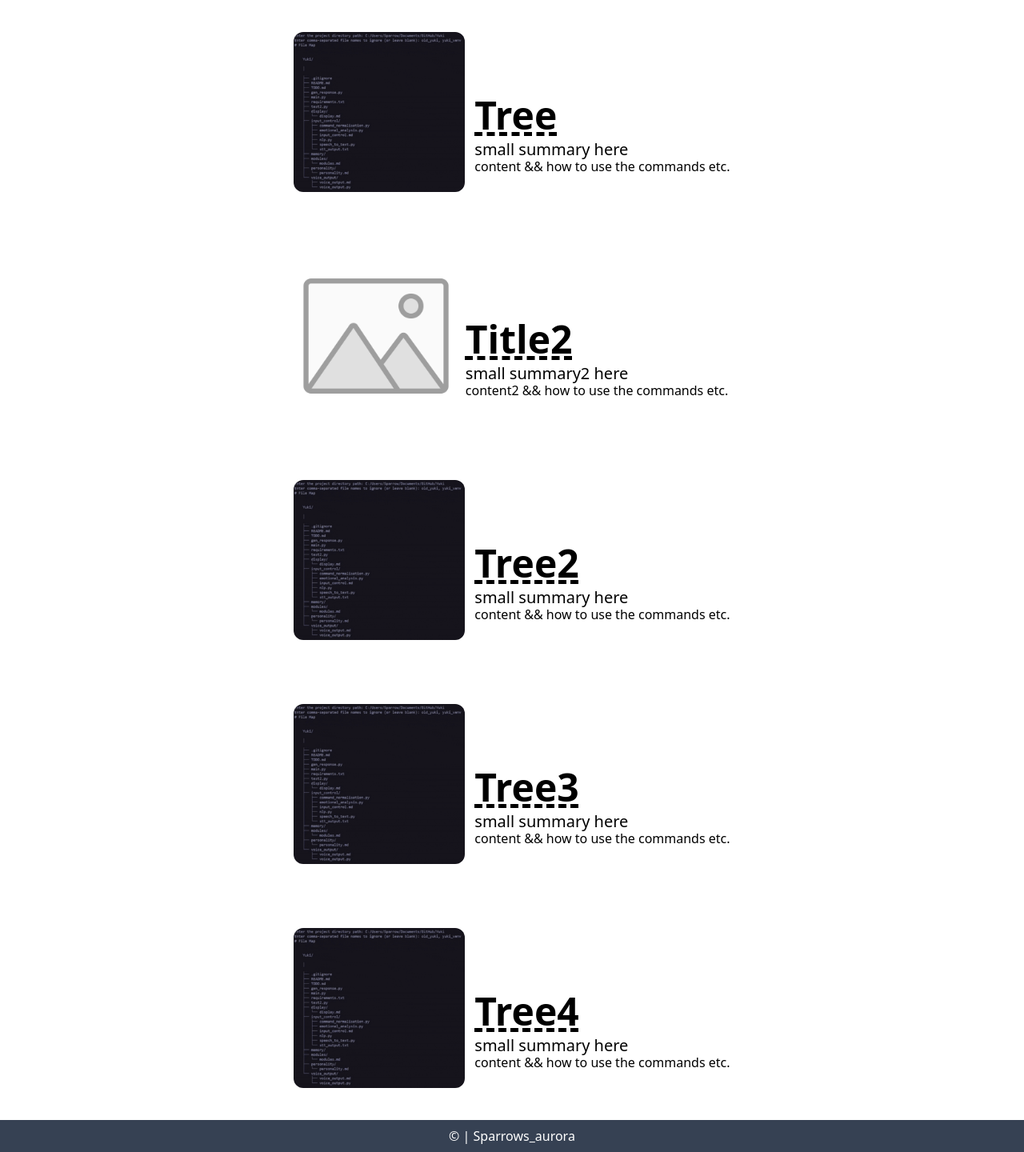
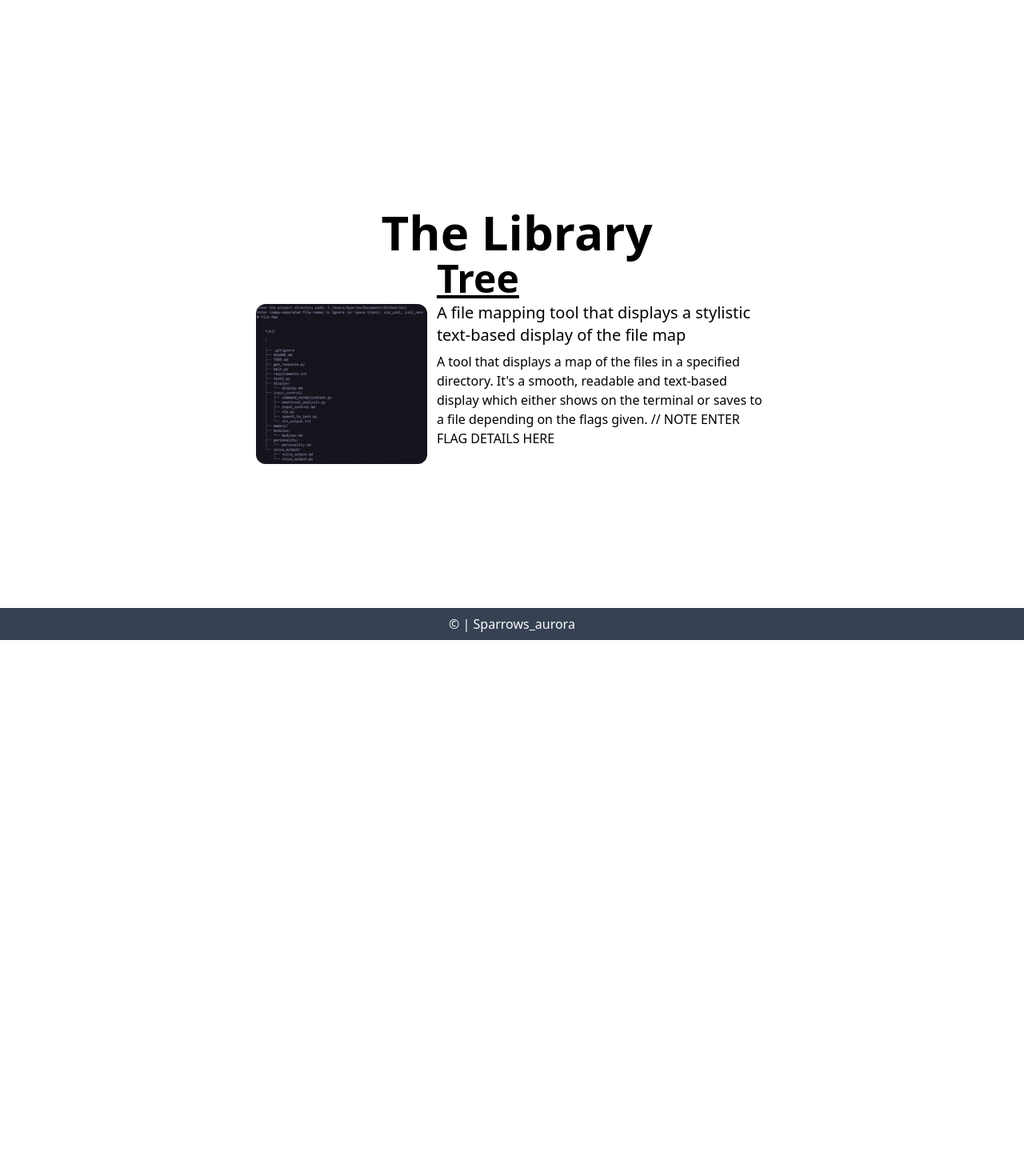
Before and after one commit to sparrowsaurora/Bash-salt, a PHP site: page /pages/library/index.php in a window 1280 px wide. Shown: the whole page at 80% size. After the commit the page ends 800 px from the top, so only its background shows below. Run offline with PHP 8.4, Linux system fonts and the light colour scheme.

Commit message:
Web Base Complete

```diff
--- a/web/include/package_data.php
+++ b/web/include/package_data.php
@@ -13,36 +13,27 @@
 //      ],
 //  ]
 
-// Dummy Data
+/*
+Dummy Data Example:
+
+"Test" => [
+        ['test.png', ''],
+        'small summary',
+        'General content/infomation & how to use the commands etc.',
+        'Documentation and more extensive information on commands'
+    ],
+*/
+
+// add ability to use \n in here
+
 $package_data = array(
     "Tree" => [
         ['tree.png', 'Tree module file-map image'],
-        'small summary here',
-        'content && how to use the commands etc.',
+        'A file mapping tool that displays a stylistic text-based display of the file map',
+        'A tool that displays a map of the files in a specified directory.
+        It\'s a smooth, readable and text-based display which either shows on the terminal or saves to a file depending on the flags given.
+        // NOTE ENTER FLAG DETAILS HERE',
         'lorem ipsum; Documentation text here'
     ],
-    "title2" => [
-        ['image2.jpg', ''],
-        'small summary2 here',
-        'content2 && how to use the commands etc.',
-        'lorem ipsum; Documentation text here'
-    ],
-    "Tree2" => [
-        ['tree.png', 'Tree module file-map image'],
-        'small summary here',
-        'content && how to use the commands etc.',
-        'lorem ipsum; Documentation text here'
-    ],
-    "Tree3" => [
-        ['tree.png', 'Tree module file-map image'],
-        'small summary here',
-        'content && how to use the commands etc.',
-        'lorem ipsum; Documentation text here'
-    ],
-    "Tree4" => [
-        ['tree.png', 'Tree module file-map image'],
-        'small summary here',
-        'content && how to use the commands etc.',
-        'lorem ipsum; Documentation text here'
-    ],
+
 );
--- a/web/pages/library/index.php
+++ b/web/pages/library/index.php
@@ -3,9 +3,10 @@
 <?php include"../../include/header.php"; ?>
     <?php include"../../include/nav.php"; ?>
     <main class="flex-grow flex items-center justify-center size-full flex-col">
-        <div class="catalogue text-center">
-            <!-- will be toggleable and start closed -->
-        </div>
+        <h1 class="font-semibold text-6xl ml-3 pt-30 pb-5">The Library</h1>
+    <!-- <div class="catalogue text-center">
+            will be toggleable and start closed
+        </div> -->
         <?php
         foreach ($package_data as $title => $data) {
             $title = ucwords(strtolower("$title"), ".-/ ");
@@ -22,11 +23,11 @@
 
 
             echo <<<HTML
-            <div class="flex m-10 h-50"> <!-- Potentially a link to the package page? -->
+            <div class="flex m-10 h-50 w-1/2"> <!-- Potentially a link to the package page? -->
                 <img src="$image" alt="$alt" class="h-full rounded-xl">
                 <div class="flex items-start justify-end h-full flex-col pb-5">
-                    <h2 class="font-semibold text-5xl ml-3 underline decoration-dashed">$title</h2>
-                    <sub class="text-xl ml-3">$summary</sub>
+                    <h2 class="font-semibold text-5xl ml-3 underline">$title</h2>
+                    <sub class="text-xl ml-3 mb-3">$summary</sub>
                     <p class="font-extralight ml-3">$content</p>
                 </div>
             </div>
--- a/web/pages/package/index.php
+++ b/web/pages/package/index.php
@@ -1,4 +1,9 @@
 <?php
+
+// ------------------------
+// PAGE IS NOT IN USE YET
+// ------------------------
+
 $package_name = $_GET['package'];
 
 if (!isset($package_data[$package_name])) {
```
